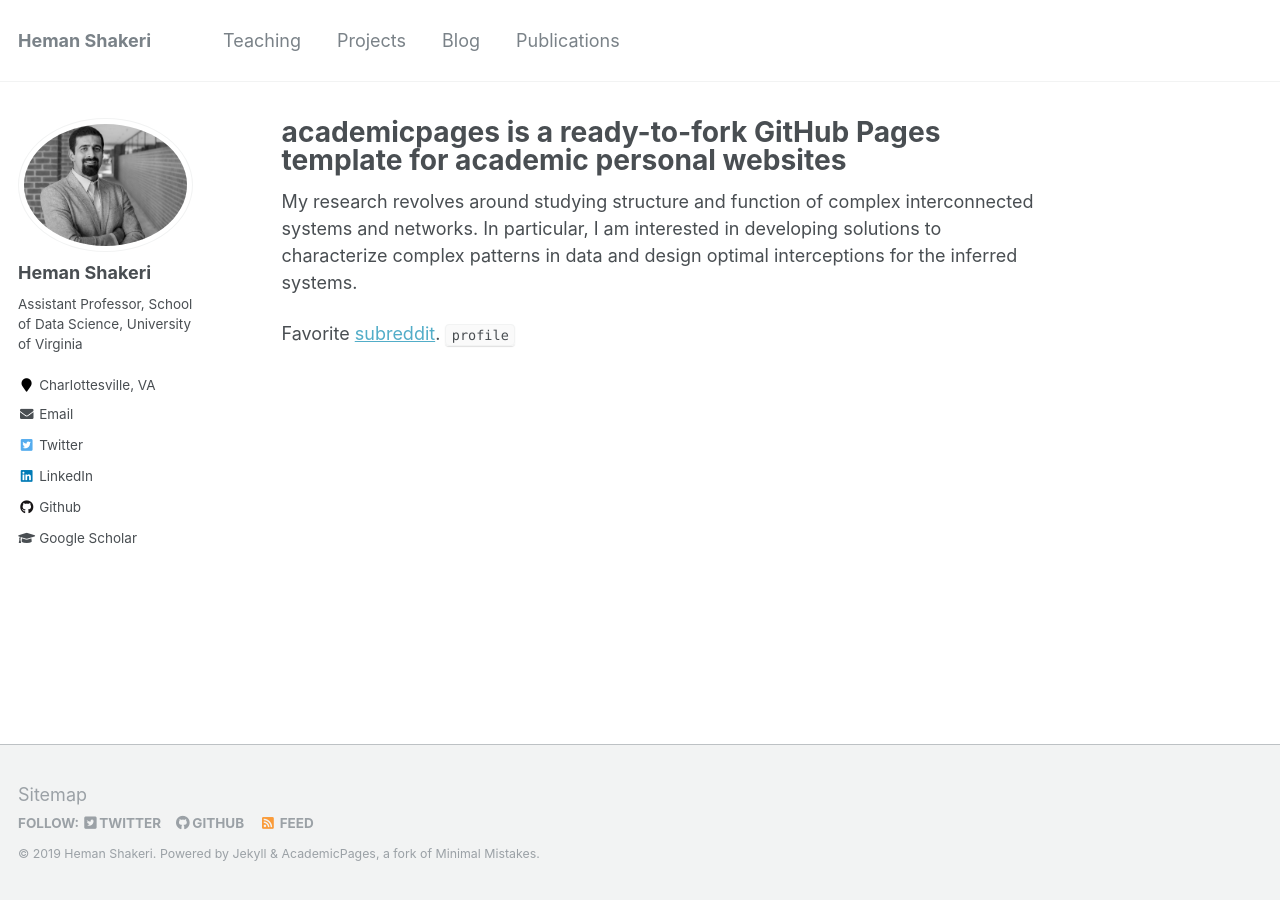
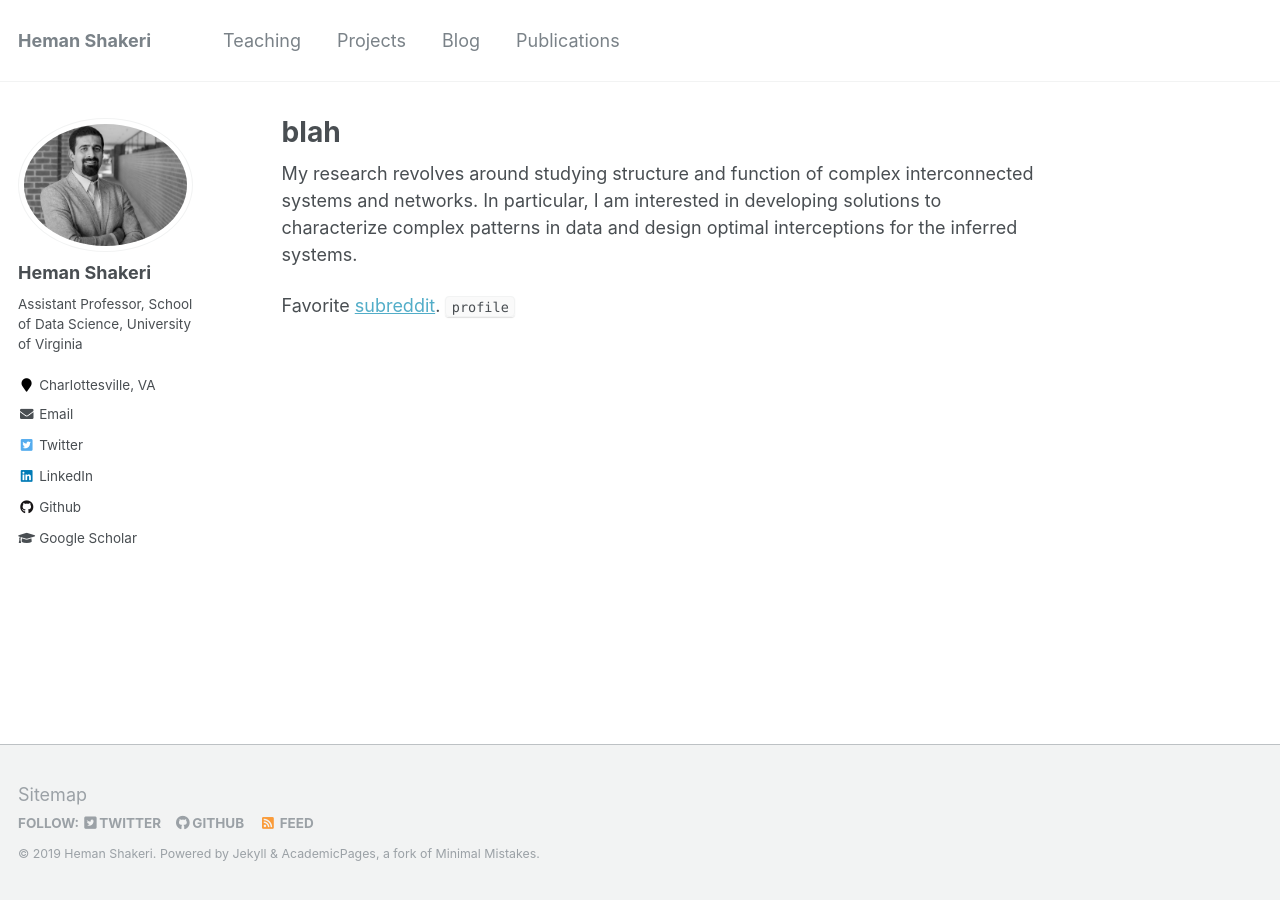
Before and after one commit to hshakeri/academic-home, a Jekyll site: the page built from _pages/about.md, in a window 1280 px wide. Built offline with Jekyll 4.4.1, drawn with Linux system fonts in a browser that asks for light colours.

Commit message:
add base url

```diff
--- a/_config.yml
+++ b/_config.yml
@@ -12,7 +12,7 @@ title_separator          : "-"
 name                     : &name "Heman Shakeri"
 description              : &description "Heman Shakeri is Assistant Professor at the University of Virginia School of Data"
 url                      : "" # the base hostname & protocol for your site e.g. "https://mmistakes.github.io"
-baseurl                  : "" # the subpath of your site, e.g. "/blog"
+baseurl                  : "/hshakeri.github.io/academic-home" # the subpath of your site, e.g. "/blog"
 repository               : ""
 teaser                   :  # filename of teaser fallback teaser image placed in /images/, .e.g. "500x300.png"
 breadcrumbs              : false # true, false (default)
--- a/_pages/about.md
+++ b/_pages/about.md
@@ -1,6 +1,6 @@
 ---
 permalink: /
-title: "academicpages is a ready-to-fork GitHub Pages template for academic personal websites"
+title: "blah"
 excerpt: "About me"
 author_profile: true
 redirect_from:
```
